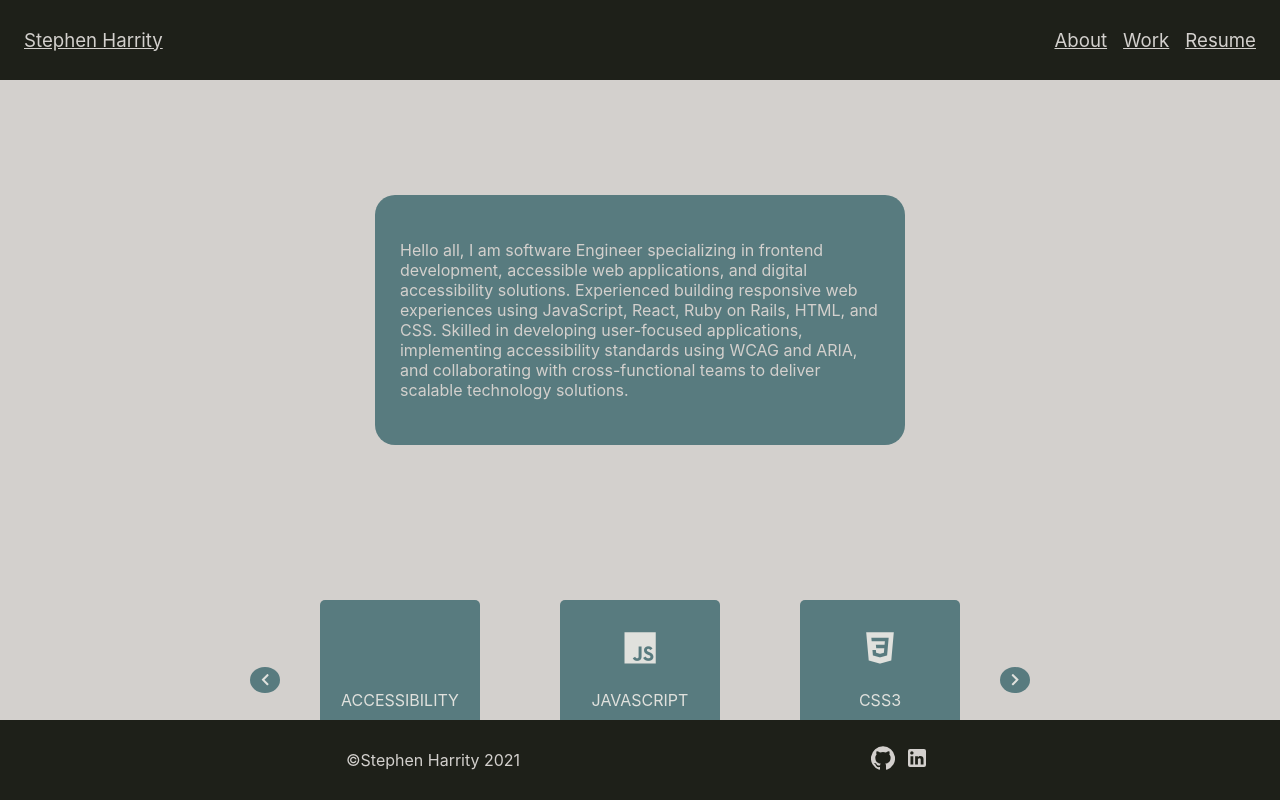
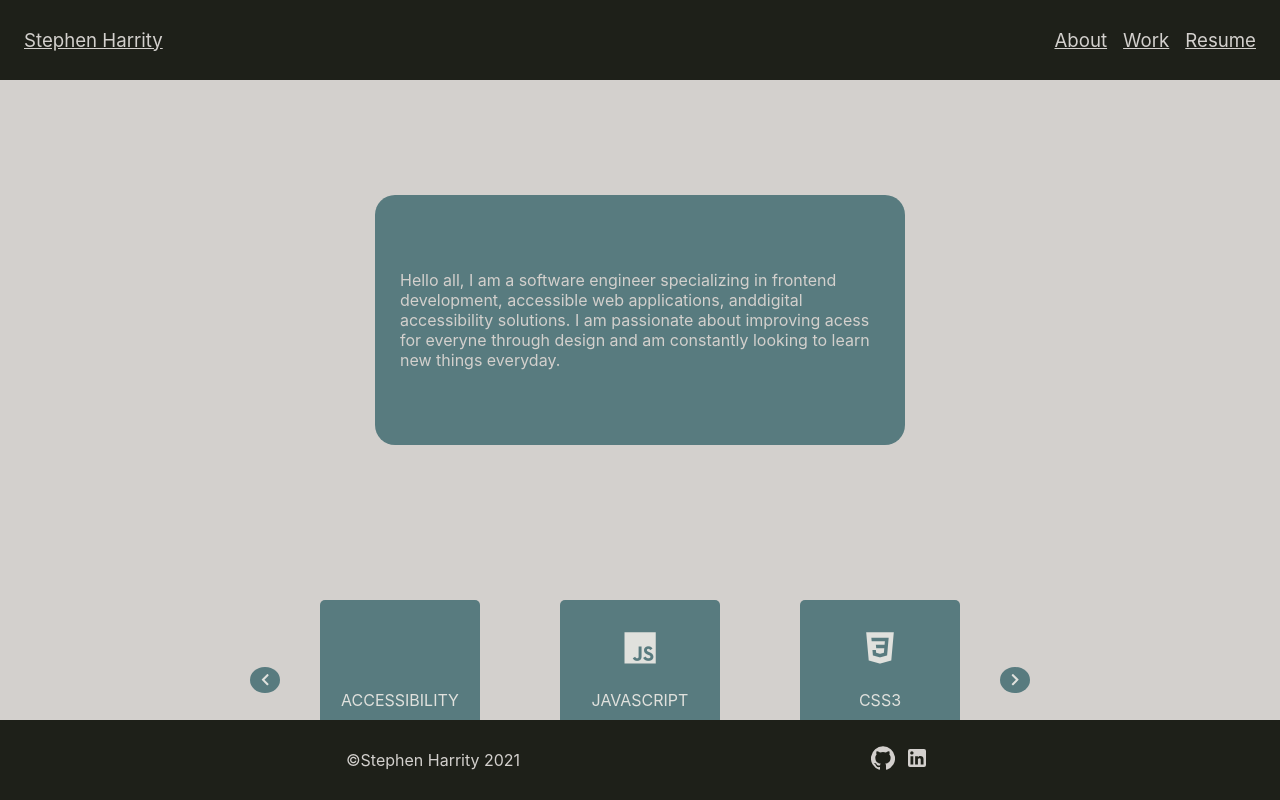
Before and after one commit to sjh401/portfolio, a React (Create React App) app: page / in a window 1280 px wide. Built offline with nearby package versions, Linux system fonts and the light colour scheme.

Commit message:
home edits

```diff
--- a/src/screens/home/Home.jsx
+++ b/src/screens/home/Home.jsx
@@ -11,7 +11,7 @@ export default function Home() {
                 <div id="about-div">
                     <div className="about">
                         <div className="about-info">
-                            Hello all, I am software Engineer specializing in frontend development, accessible web applications, and digital accessibility solutions. Experienced building responsive web experiences using JavaScript, React, Ruby on Rails, HTML, and CSS. Skilled in developing user-focused applications, implementing accessibility standards using WCAG and ARIA, and collaborating with cross-functional teams to deliver scalable technology solutions.
+                            Hello all, I am a software engineer specializing in frontend development, accessible web applications, anddigital accessibility solutions. I am passionate about improving acess for everyne through design and am constantly looking to learn new things everyday.
                         </div>
                     </div>
                     <div className="slides">
```
